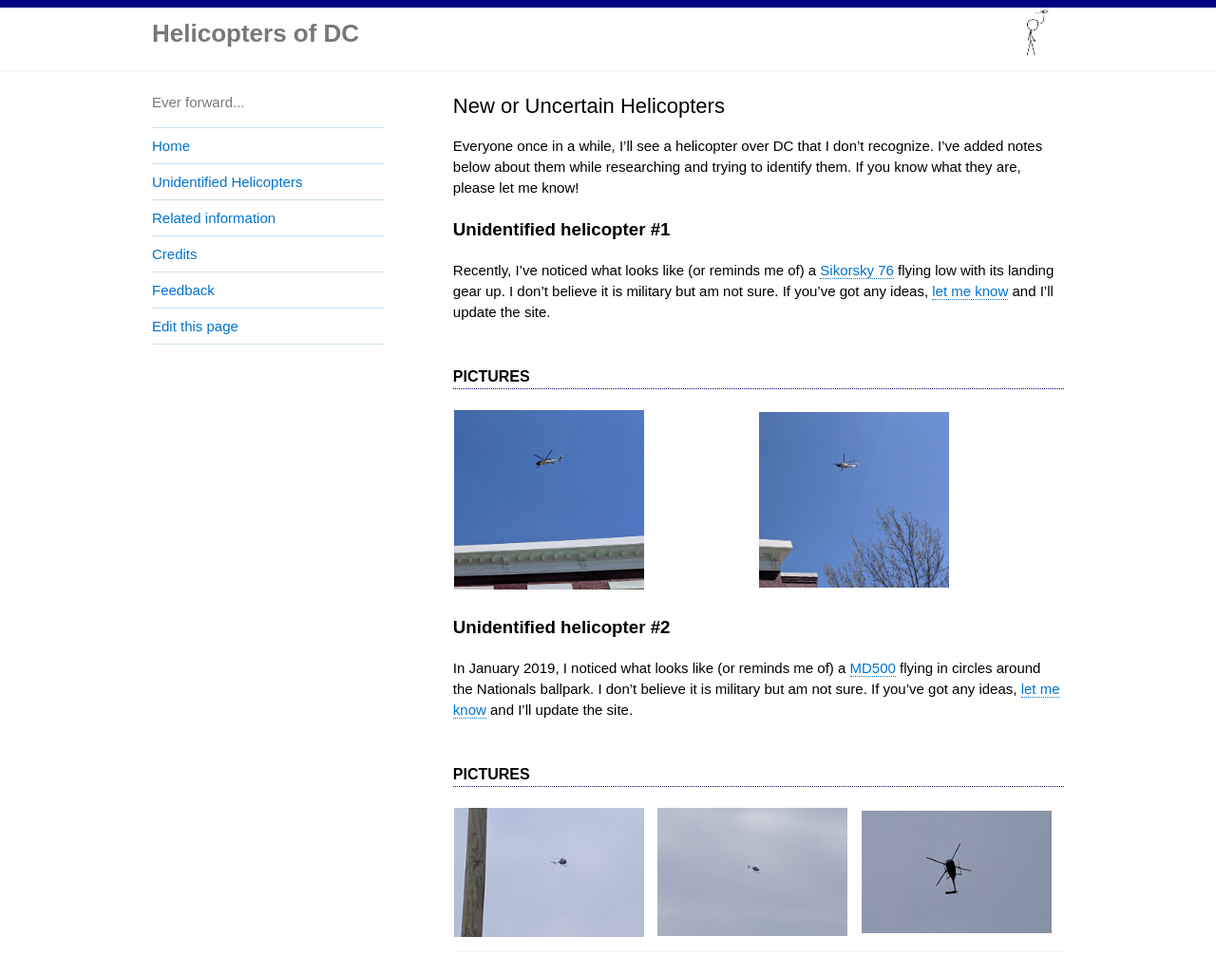
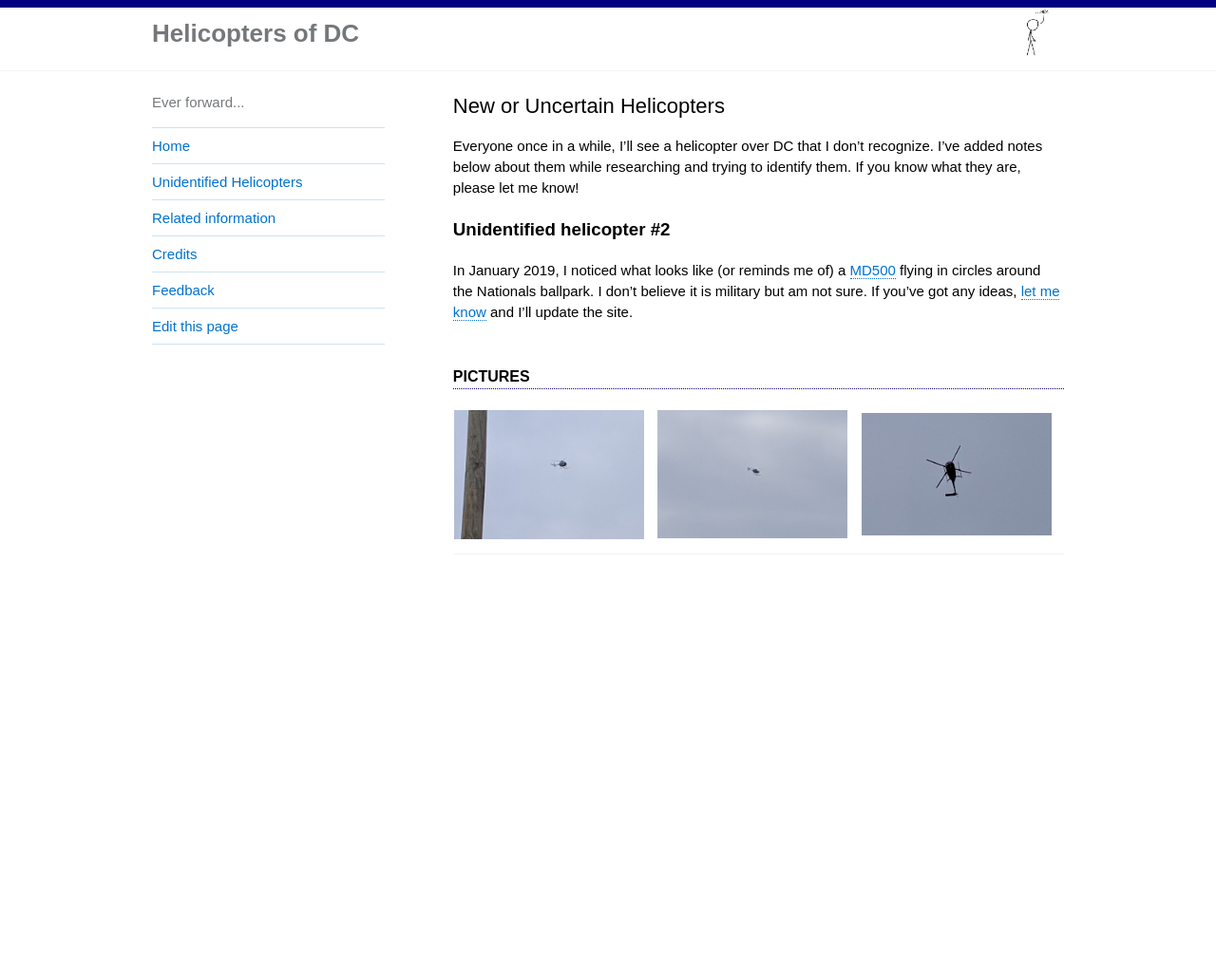
Before and after one commit to gbinal/dc-helicopters, a Jekyll site: the page built from pages/unidentified.md, in a window 1280 px wide and 1131 px high. Shown: the top 1026 px of the window at 95% size. Built offline with Jekyll 4.4.1, drawn with Linux system fonts in a browser that asks for light colours.

Commit message:
removing 1

```diff
--- a/pages/unidentified.md
+++ b/pages/unidentified.md
@@ -5,21 +5,6 @@ permalink: /unidentified/
 ---
 
 Everyone once in a while, I'll see a helicopter over DC that I don't recognize.  I've added notes below about them while researching and trying to identify them.  If you know what they are, please let me know!
-
-
-### Unidentified helicopter #1
-
-Recently, I've noticed what looks like (or reminds me of) a [Sikorsky 76](https://en.wikipedia.org/wiki/Sikorsky_S-76) flying low with its landing gear up.  I don't believe it is military but am not sure.  If you've got any ideas, [let me know](https://github.com/gbinal/dc-helicopters/issues/2) and I'll update the site.
-
-#### Pictures
-
- <table style="width:100%">
-  <tr>
-    <td><img src="https://helicoptersofdc.com/pictures/unknown-helicopter-1-1.jpg" title="Example Image Link" width="200" /></td>
-    <td><img src="https://helicoptersofdc.com/pictures/unknown-helicopter-1-2.jpg" title="Example Image Link" width="200" /></td>
-  </tr>
-</table>
-
 
 
 ### Unidentified helicopter #2
```
